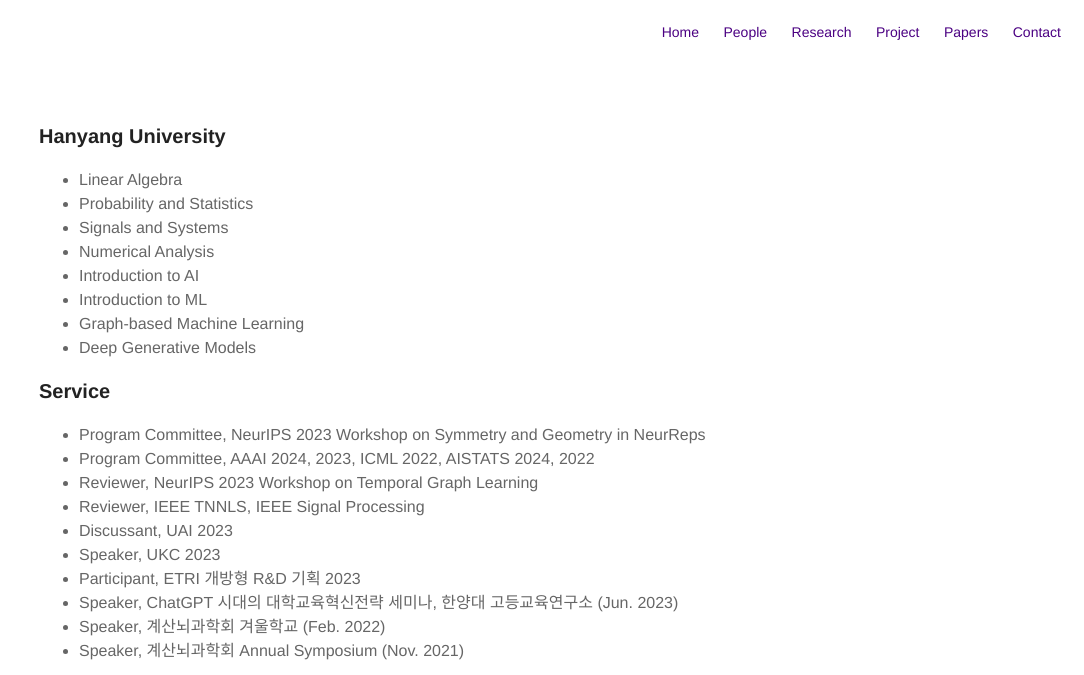
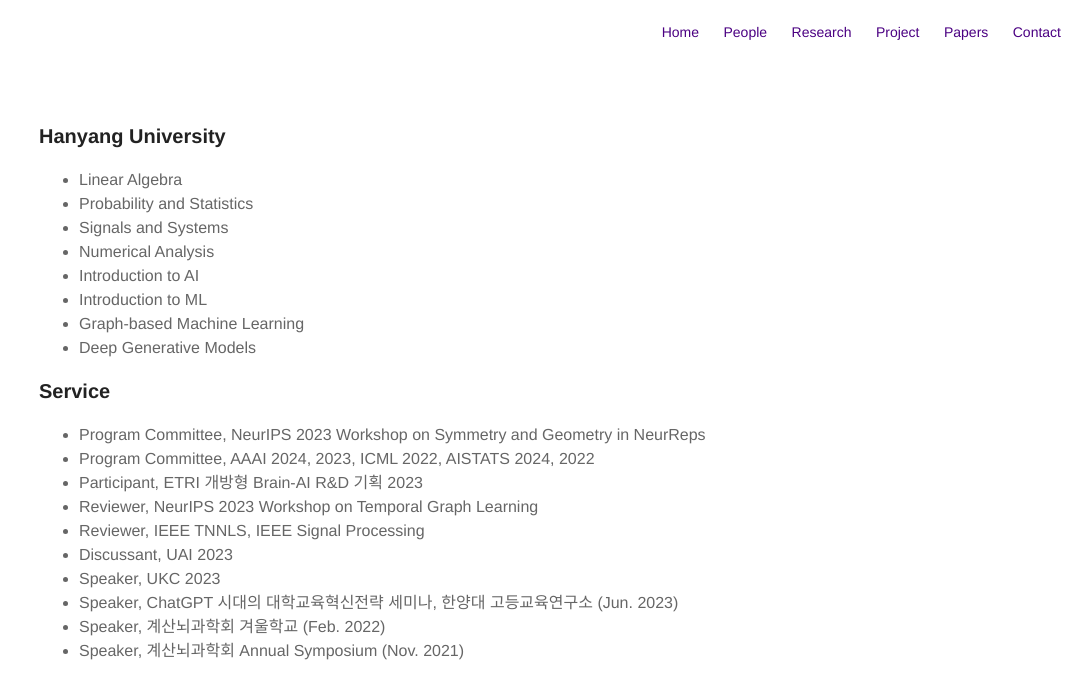
Before and after one commit to kijungyoon/kijungyoon.github.io, a Jekyll site: the page built from teaching.md, in a window 1280 px wide, cut to the strip 0-675 px from the top of the page. Shown: the whole strip, without its empty margins (196-1280 px from the left). Built offline with Jekyll 4.4.1, drawn with Linux system fonts in a browser that asks for light colours.

Commit message:
Update teaching.md

```diff
--- a/teaching.md
+++ b/teaching.md
@@ -19,11 +19,11 @@
 <ul>
 <li>Program Committee, NeurIPS 2023 Workshop on Symmetry and Geometry in NeurReps</li>
 <li>Program Committee, AAAI 2024, 2023, ICML 2022, AISTATS 2024, 2022</li>
+<li>Participant, ETRI 개방형 Brain-AI R&D 기획 2023</li>
 <li>Reviewer, NeurIPS 2023 Workshop on Temporal Graph Learning</li>
 <li>Reviewer, IEEE TNNLS, IEEE Signal Processing</li>
 <li>Discussant, UAI 2023</li>
 <li>Speaker, UKC 2023</li>
-<li>Participant, ETRI 개방형 R&D 기획 2023</li>
 <li>Speaker, ChatGPT 시대의 대학교육혁신전략 세미나, 한양대 고등교육연구소 (Jun. 2023)</li>
 <li>Speaker, 계산뇌과학회 겨울학교 (Feb. 2022)</li>
 <li>Speaker, 계산뇌과학회 Annual Symposium (Nov. 2021)</li>
```
